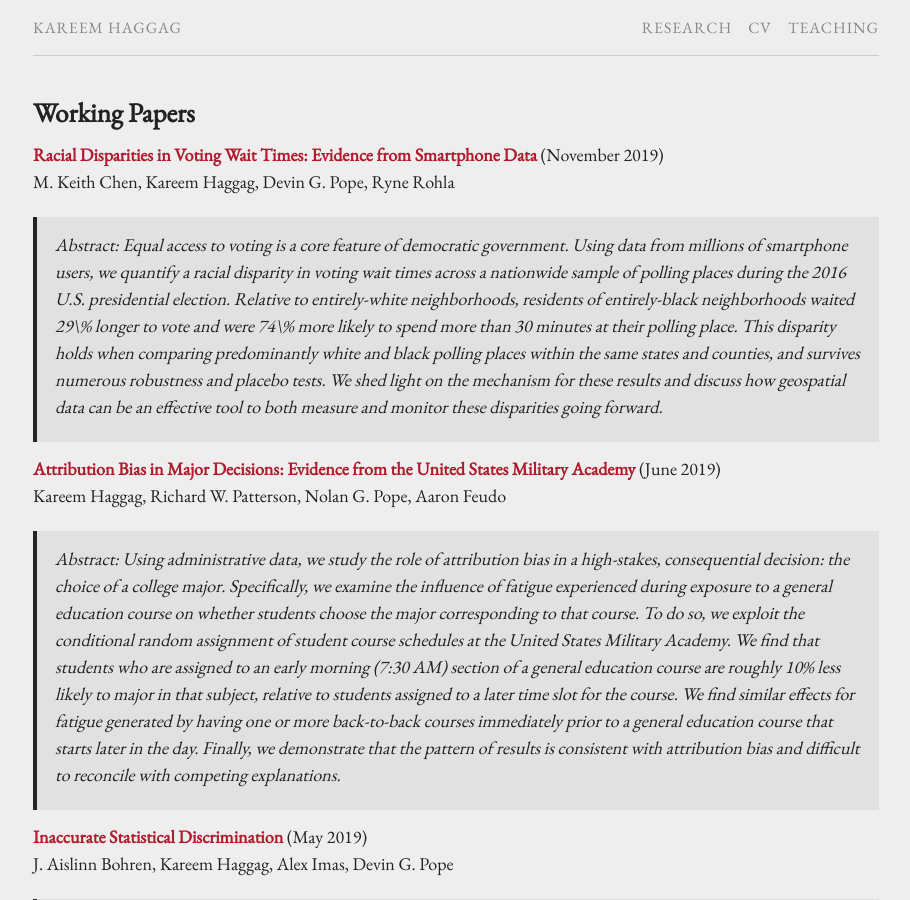
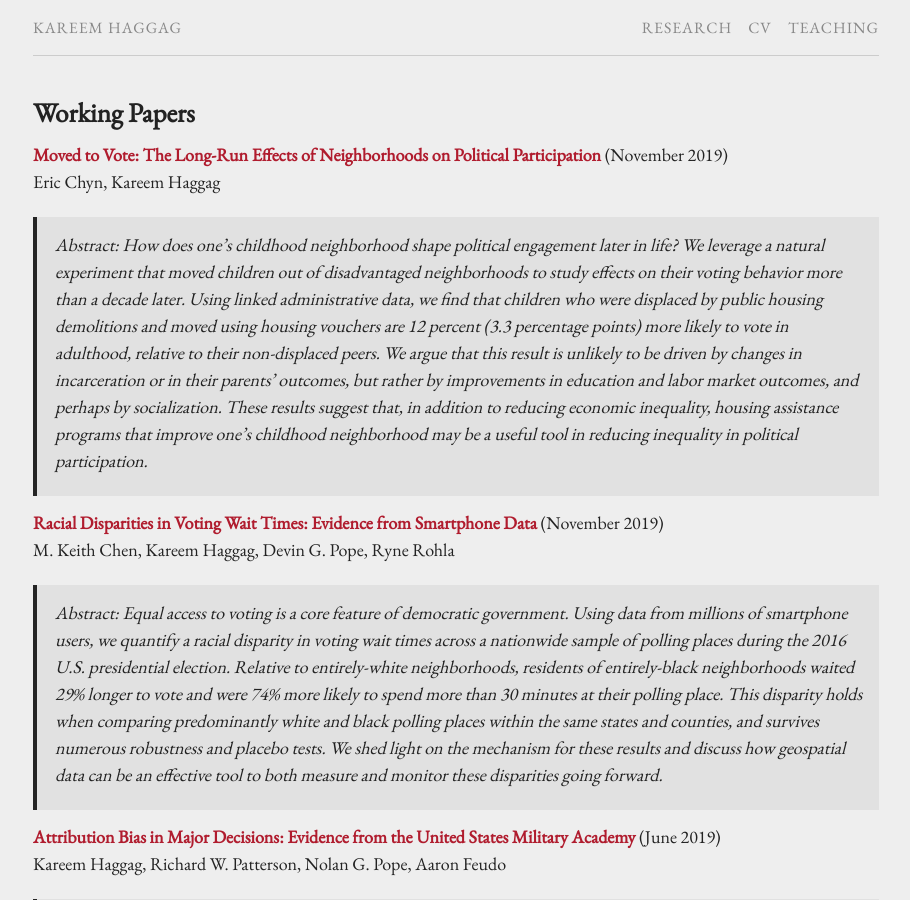
Before and after one commit to kareemhaggag/kareemhaggag.github.io, a Jekyll site: the page built from research.md, in a window 1280 px wide and 900 px high. Shown: the whole window, without its empty margins (184-1094 px from the left). Built offline with Jekyll 4.4.1, drawn with Linux system fonts in a browser that asks for light colours; our own code applies the rules of GitHub Pages for plain Markdown files.

Commit message:
Added Moved to Vote paper

```diff
--- a/research.md
+++ b/research.md
@@ -4,10 +4,15 @@
 ---
 ## Working Papers
 
+**[Moved to Vote: The Long-Run Effects of Neighborhoods on Political Participation](/f/Moved_to_Vote.pdf)** (November 2019)<br />
+Eric Chyn, Kareem Haggag<br />
+
+>Abstract: How does one's childhood neighborhood shape political engagement later in life? We leverage a natural experiment that moved children out of disadvantaged neighborhoods to study effects on their voting behavior more than a decade later. Using linked administrative data, we find that children who were displaced by public housing demolitions and moved using housing vouchers are 12 percent (3.3 percentage points) more likely to vote in adulthood, relative to their non-displaced peers. We argue that this result is unlikely to be driven by changes in incarceration or in their parents' outcomes, but rather by improvements in education and labor market outcomes, and perhaps by socialization. These results suggest that, in addition to reducing economic inequality, housing assistance programs that improve one's childhood neighborhood may be a useful tool in reducing inequality in political participation.
+
 **[Racial Disparities in Voting Wait Times: Evidence from Smartphone Data](/f/Racial_Disparities_in_Voting_Wait_Times.pdf)** (November 2019)<br />
 M. Keith Chen, Kareem Haggag, Devin G. Pope, Ryne Rohla<br />
 
->Abstract: Equal access to voting is a core feature of democratic government. Using data from millions of smartphone users, we quantify a racial disparity in voting wait times across a nationwide sample of polling places during the 2016 U.S. presidential election. Relative to entirely-white neighborhoods, residents of entirely-black neighborhoods waited 29\% longer to vote and were 74\% more likely to spend more than 30 minutes at their polling place. This disparity holds when comparing predominantly white and black polling places within the same states and counties, and survives numerous robustness and placebo tests. We shed light on the mechanism for these results and discuss how geospatial data can be an effective tool to both measure and monitor these disparities going forward.
+>Abstract: Equal access to voting is a core feature of democratic government. Using data from millions of smartphone users, we quantify a racial disparity in voting wait times across a nationwide sample of polling places during the 2016 U.S. presidential election. Relative to entirely-white neighborhoods, residents of entirely-black neighborhoods waited 29% longer to vote and were 74% more likely to spend more than 30 minutes at their polling place. This disparity holds when comparing predominantly white and black polling places within the same states and counties, and survives numerous robustness and placebo tests. We shed light on the mechanism for these results and discuss how geospatial data can be an effective tool to both measure and monitor these disparities going forward.
 
 **[Attribution Bias in Major Decisions: Evidence from the United States Military Academy](/f/Attribution_Bias_USMA.pdf)** (June 2019)<br />
  Kareem Haggag, Richard W. Patterson, Nolan G. Pope, Aaron Feudo<br />
```
Also changed, not shown: 2 other files.
